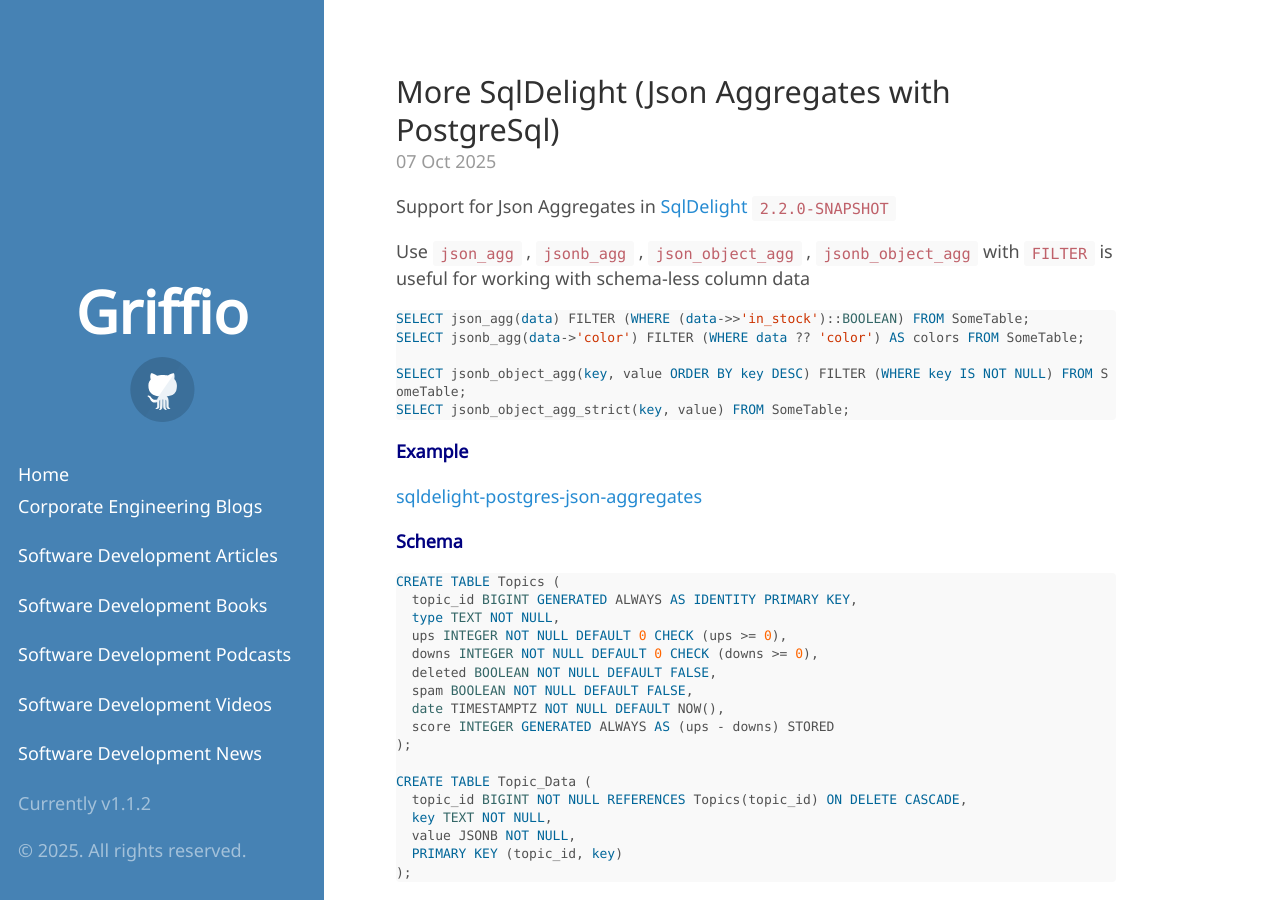
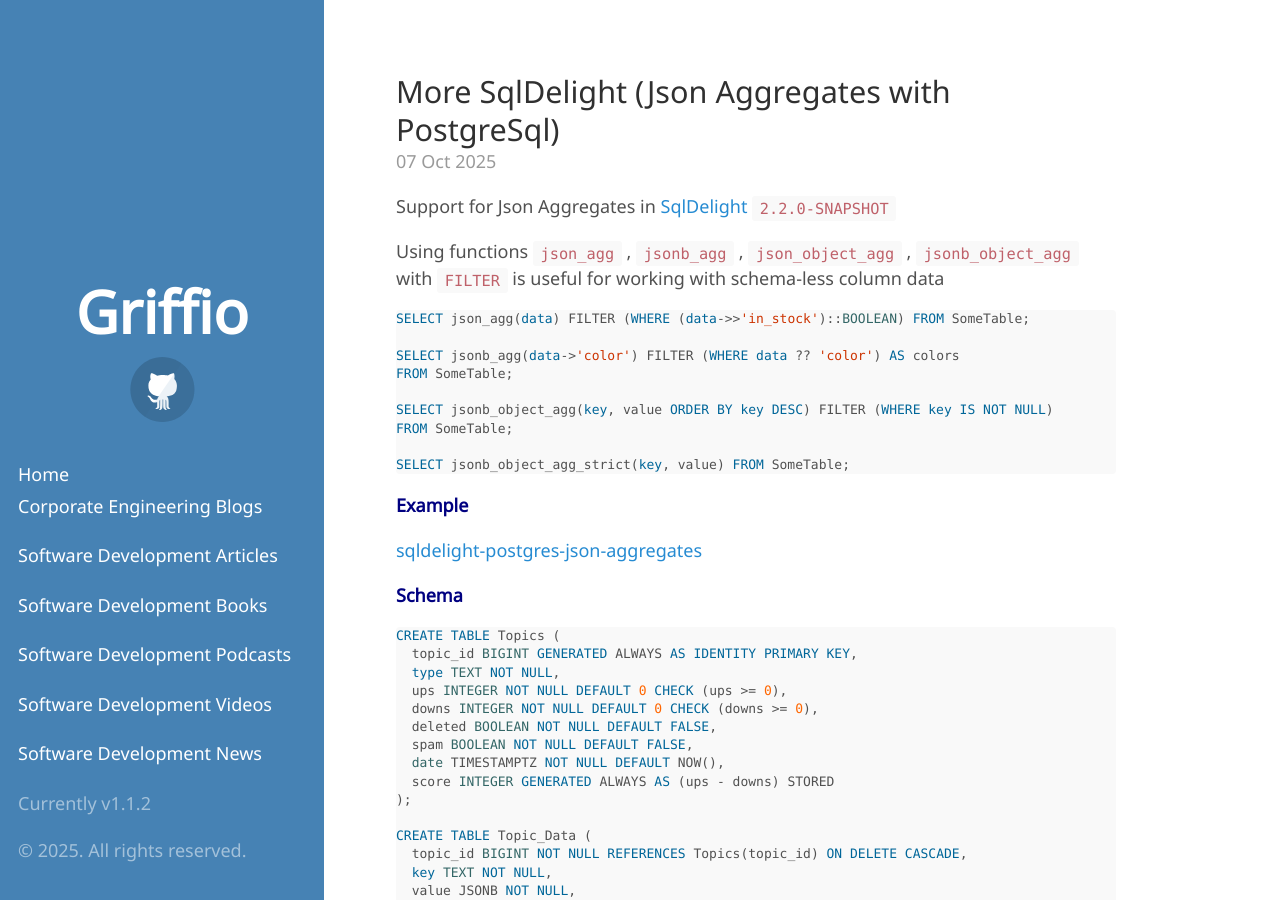
Before and after one commit to griffio/griffio.github.io, a Jekyll site: the page built from _posts/2025-10-07-More-SqlDelight-Json-Aggregates-With-PostgreSql.md, in a window 1280 px wide and 900 px high. Built offline with Jekyll 4.4.1, drawn with Linux system fonts in a browser that asks for light colours; some web fonts are replaced.

Commit message:
Update 2025-10-07-More-SqlDelight-Json-Aggregates-With-PostgreSql.md

````diff
--- a/_posts/2025-10-07-More-SqlDelight-Json-Aggregates-With-PostgreSql.md
+++ b/_posts/2025-10-07-More-SqlDelight-Json-Aggregates-With-PostgreSql.md
@@ -9,13 +9,17 @@
 
 Support for Json Aggregates in [SqlDelight](https://github.com/sqldelight/sqldelight/pull/5957) `2.2.0-SNAPSHOT`
 
-Use `json_agg` , `jsonb_agg` , `json_object_agg` , `jsonb_object_agg` with `FILTER` is useful for working with schema-less column data
+Using functions `json_agg` , `jsonb_agg` , `json_object_agg` , `jsonb_object_agg` with `FILTER` is useful for working with schema-less column data
 
 ```sql
 SELECT json_agg(data) FILTER (WHERE (data->>'in_stock')::BOOLEAN) FROM SomeTable;
-SELECT jsonb_agg(data->'color') FILTER (WHERE data ?? 'color') AS colors FROM SomeTable;
 
-SELECT jsonb_object_agg(key, value ORDER BY key DESC) FILTER (WHERE key IS NOT NULL) FROM SomeTable;
+SELECT jsonb_agg(data->'color') FILTER (WHERE data ?? 'color') AS colors
+FROM SomeTable;
+
+SELECT jsonb_object_agg(key, value ORDER BY key DESC) FILTER (WHERE key IS NOT NULL)
+FROM SomeTable;
+
 SELECT jsonb_object_agg_strict(key, value) FROM SomeTable;
 ```
 
````
